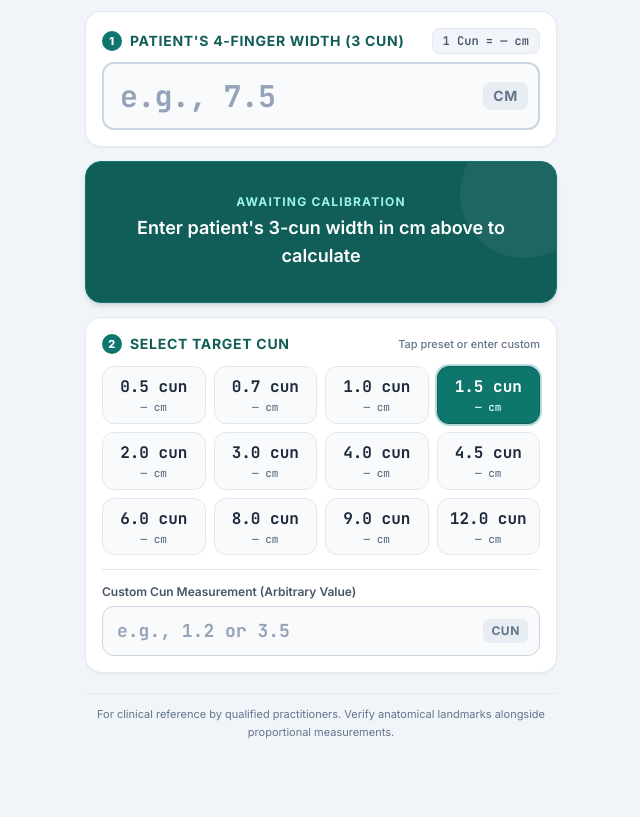
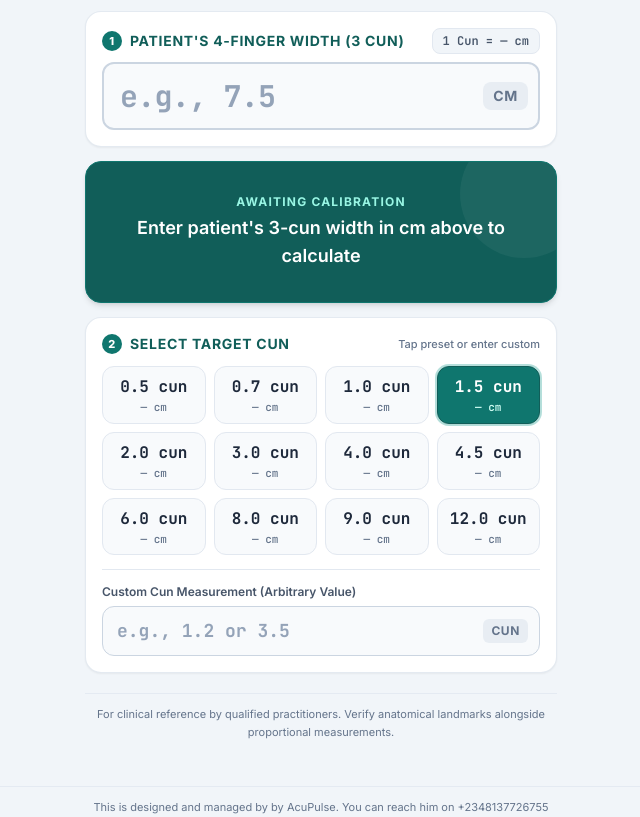
Before and after one commit to bassyblackjnr/cuncalc, a plain HTML site: page index.html in a window 1280 px wide. Shown: the part 82-899 px from the top of the page, without its empty margins (319-959 px from the left). Before the commit the page ends 848 px from the top, so only its background shows below. Drawn offline with nearby package versions, Linux system fonts and the light colour scheme.

Commit message:
Update index.html

```diff
--- a/index.html
+++ b/index.html
@@ -283,6 +283,16 @@
     <footer class="mt-5 pt-3 border-t border-slate-200/80 dark:border-slate-800/80 text-center">
       <p class="text-[11px] leading-relaxed text-slate-500 dark:text-slate-400">
         For clinical reference by qualified practitioners. Verify anatomical landmarks alongside proportional measurements.
+      </p>
+    </footer>
+
+  </div>
+  </div>
+
+    <!-- 6. Developer details -->
+    <footer class="mt-5 pt-3 border-t border-slate-200/80 dark:border-slate-800/80 text-center">
+      <p class="text-[11px] leading-relaxed text-slate-500 dark:text-slate-400">
+        This is designed and managed by by AcuPulse. You can reach him on +2348137726755
       </p>
     </footer>
 
```
